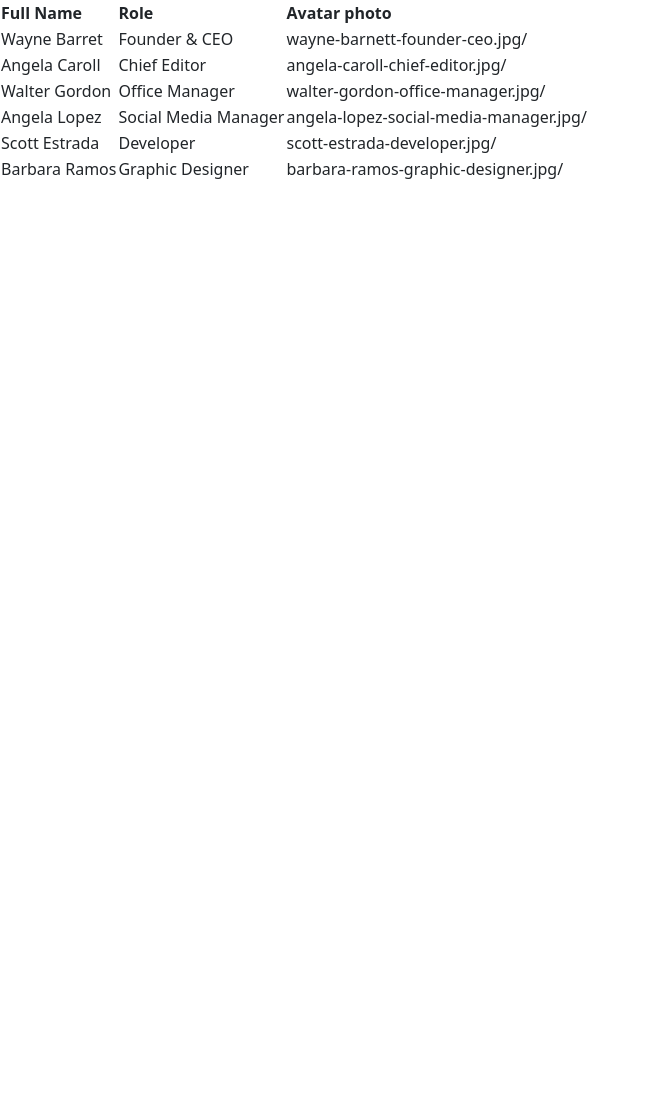
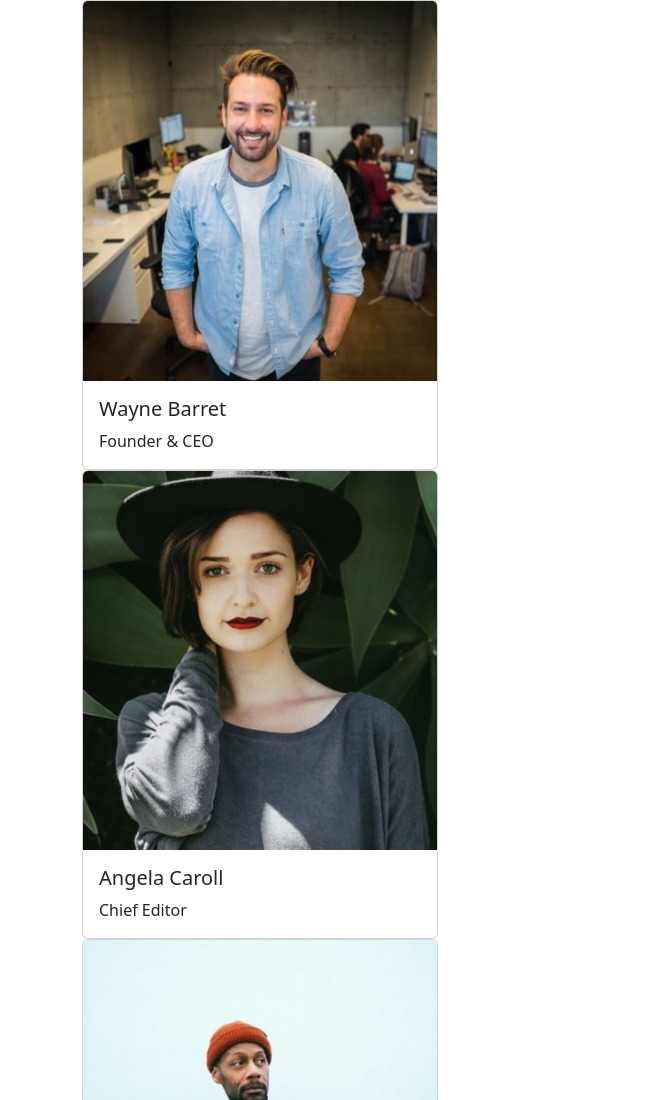
Before and after one commit to GiuseppeCerto/js-our-team, a plain HTML site: page index.html in a window 1280 px wide. Shown: the top 1100 px of the page, without its empty margins (0-649 px from the left). Before the commit the page ends 800 px from the top, so only its background shows below. Drawn offline with nearby package versions, Linux system fonts and the light colour scheme.

Commit message:
EDIT peaple team card

```diff
--- a/index.html
+++ b/index.html
@@ -11,19 +11,34 @@
 </head>
 <body>
 
-    <table>
-        <thead>
-            <tr>
-            <th>Full Name</th>
-            <th>Role</th>
-            <th>Avatar photo</th>
-            </tr>
-        </thead>
-        <tbody id="teamPrint">
+    <div class="container">
+        <div class="row">
+            <div class="col-4" id="teamPrint">
 
-        </tbody>
-    </table>
 
+            </div>
+            <div class="col-4" id="teamPrint">
+
+
+            </div>
+            <div class="col-4" id="teamPrint">
+
+
+            </div>
+            <div class="col-4" id="teamPrint">
+
+
+            </div>
+            <div class="col-4" id="teamPrint">
+
+
+            </div>
+            <div class="col-4" id="teamPrint">
+
+                </div>
+            </div>
+        </div>
+    </div>
     <script src="./js/app.js"></script>
 
 </body>
--- a/js/app.js
+++ b/js/app.js
@@ -45,14 +45,17 @@ for (let i = 0; i < teamPeople.length; i++) {
 	const team = teamPeople[i]
 	const fullName = team.fullName
 	const role = team.role
-	const avatar = team.avatar
+    const avatar = team.avatar
 
 	const teamHtml =
-    ` <tr>
-        <td>${fullName}</td>
-        <td>${role}</td>
-        <td>${avatar}/</td>
-    </tr>`
+    `
+    <div class="card">
+        <img src="./img/${avatar}" class="card-img-top" alt="...">
+        <div class="card-body">
+            <h5 class="card-title">${fullName}</h5>
+            <p class="card-text">${role}</p>
+        </div>
+    </div>`
 
 	htmlTeamPrint.innerHTML += teamHtml
 }
```
